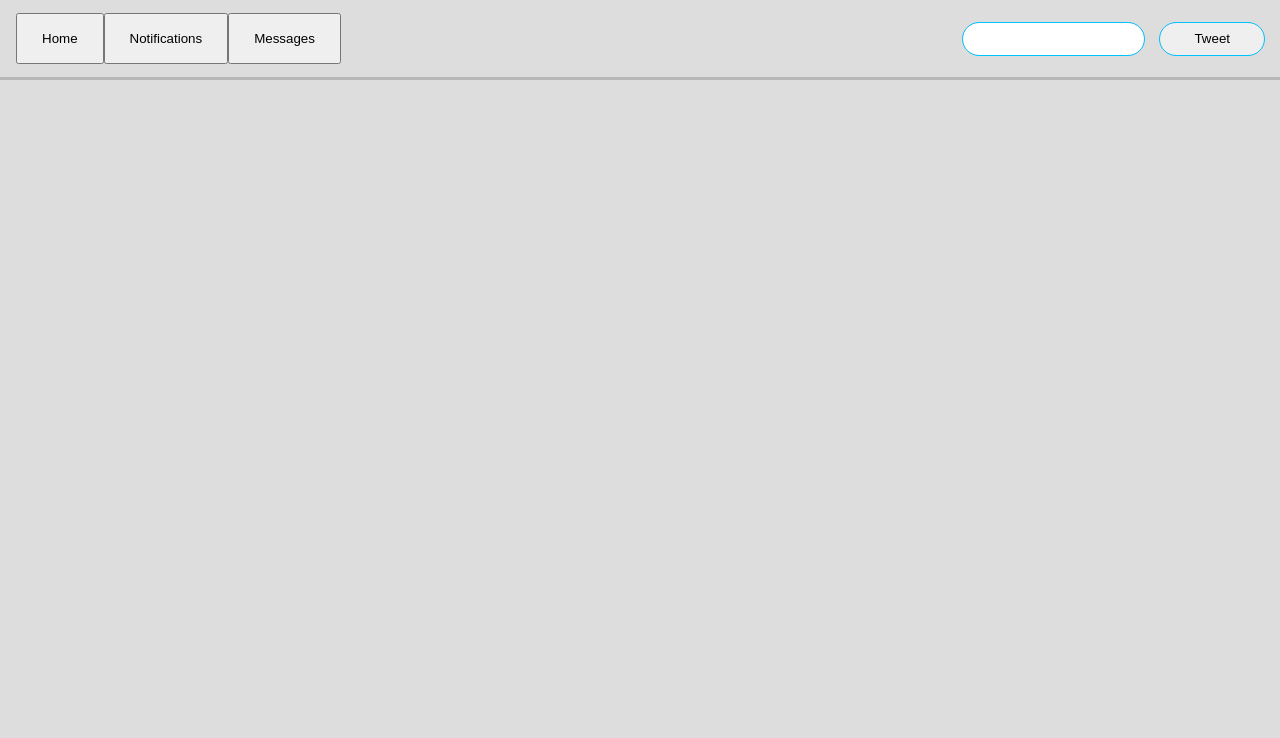
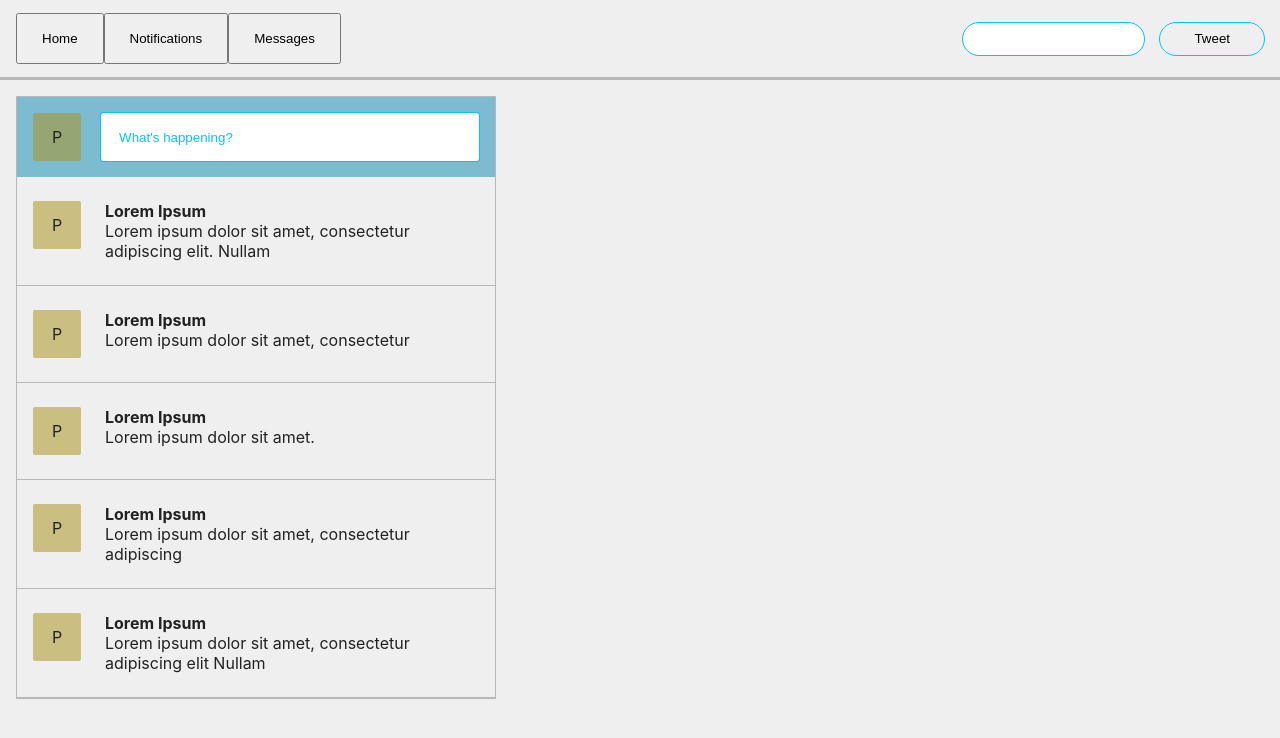
Before and after one commit to jenniferholcomb/social-media, a React (Create React App) app: page / in a window 1280 px wide. Shown: the top 738 px of the page. Built offline with nearby package versions, Linux system fonts and the light colour scheme.

Commit message:
feed and FeedListItem components
Co-authored-by: Mike Donovan <mike@mikedonovan.dev>

```diff
--- a/src/components/App.js
+++ b/src/components/App.js
@@ -1,11 +1,15 @@
+import React from "react";
 import Header from './Header';
-import React from "react";
+import Feed from './Feed';
 
 function App() {
   return (
     // <div className="App">
     <React.Fragment>
       <Header />
+      <main>
+        <Feed />
+      </main>
     </React.Fragment>
 
 
--- a/src/components/Feed.js
+++ b/src/components/Feed.js
@@ -0,0 +1,35 @@
+import React from "react";
+import FeedListItem from "./FeedListItem";
+import ProfileIcon from "./ProfileIcon";
+
+const tweets = [
+  { name: "Lorem Ipsum", body: "Lorem ipsum dolor sit amet, consectetur adipiscing elit. Nullam"},
+  { name: "Lorem Ipsum", body: "Lorem ipsum dolor sit amet, consectetur"},
+  { name: "Lorem Ipsum", body: "Lorem ipsum dolor sit amet."},
+  { name: "Lorem Ipsum", body: "Lorem ipsum dolor sit amet, consectetur adipiscing"},
+  { name: "Lorem Ipsum", body: "Lorem ipsum dolor sit amet, consectetur adipiscing elit Nullam"},
+];
+
+
+function Feed() {
+  return (
+    <React.Fragment>
+      <div className="Feed">
+        <div className="feed-header">
+          <ProfileIcon />
+          <input type="text" className="feed-input" placeholder="What's happening?" />
+        </div>
+        {tweets.map((tweet, index) =>
+          <FeedListItem
+            name={tweet.name}
+            body={tweet.body}
+            key={index}
+          />
+        )}
+
+      </div>
+    </React.Fragment>
+  );
+}
+
+export default Feed;
--- a/src/components/FeedListItem.js
+++ b/src/components/FeedListItem.js
@@ -0,0 +1,25 @@
+import React from "react";
+import ProfileIcon from './ProfileIcon';
+import PropTypes from 'prop-types';
+
+
+function FeedListItem(props) {
+  return (
+    <React.Fragment>
+      <div className="FeedListItem">
+        <ProfileIcon />
+        <div className="tweet-contents">
+          <div className="tweet-name">{props.name}</div>
+          <div className="tweet-body">{props.body}</div>
+        </div>
+      </div>
+    </React.Fragment>
+  );
+}
+
+FeedListItem.propTypes = {
+  name: PropTypes.string,
+  body: PropTypes.string
+};
+
+export default FeedListItem;
--- a/src/components/ProfileIcon.js
+++ b/src/components/ProfileIcon.js
@@ -0,0 +1,13 @@
+import React from "react";
+
+function ProfileIcon() {
+  return (
+    <React.Fragment>
+      <div className="ProfileIcon">
+       P
+      </div>
+    </React.Fragment>
+  );
+}
+
+export default ProfileIcon;
--- a/src/index.css
+++ b/src/index.css
@@ -9,7 +9,7 @@ body {
     sans-serif;
   -webkit-font-smoothing: antialiased;
   -moz-osx-font-smoothing: grayscale;
-  background-color: #ddd;
+  background-color: #efefef;
   color: #222;
   margin: 1rem;
 }
@@ -39,6 +39,10 @@ button.round-blue {
   margin-left: 1rem;
 }
 
+main {
+  padding-top: 5rem;
+}
+
 .Header {
   position: absolute;
   margin: 0;
@@ -53,3 +57,56 @@ button.round-blue {
   justify-content: space-between;
   border-bottom: 0.2rem solid rgb(184, 184, 184);
 }
+
+.Feed {
+  width: 30rem;
+  display: flex;
+  flex-direction: column;
+  border: 0.1rem solid rgb(184, 184, 184);
+}
+
+.FeedListItem {
+  border-bottom: 0.1rem solid rgb(184, 184, 184);
+  display: flex;
+  gap: 1.5rem;
+  padding: 1.5rem 1rem;
+}
+
+.FeedListItem > .tweet-contents {
+  display: flex;
+  flex-direction: column;
+}
+
+.tweet-name {
+  font-weight: bold;
+}
+
+.ProfileIcon {
+  width: 3rem;
+  min-width: 3rem;
+  height: 3rem;
+  background-color: #ab942188;
+  border-radius: 2px;
+  display: flex;
+  justify-content: center;
+  align-items: center;
+}
+
+.feed-header {
+ display: flex;
+  justify-content: space-between;
+  padding: 1rem;
+  background-color: rgb(124, 187, 208);
+}
+
+.feed-input {
+  height: 3rem;
+  padding-left: 1rem;
+  flex-grow: 0.9;
+  outline: 0.1rem solid rgb(0, 195, 255);
+  border-radius: 2px;
+}
+
+.feed-input::placeholder {
+  color: rgb(0, 195, 255);
+}
```
